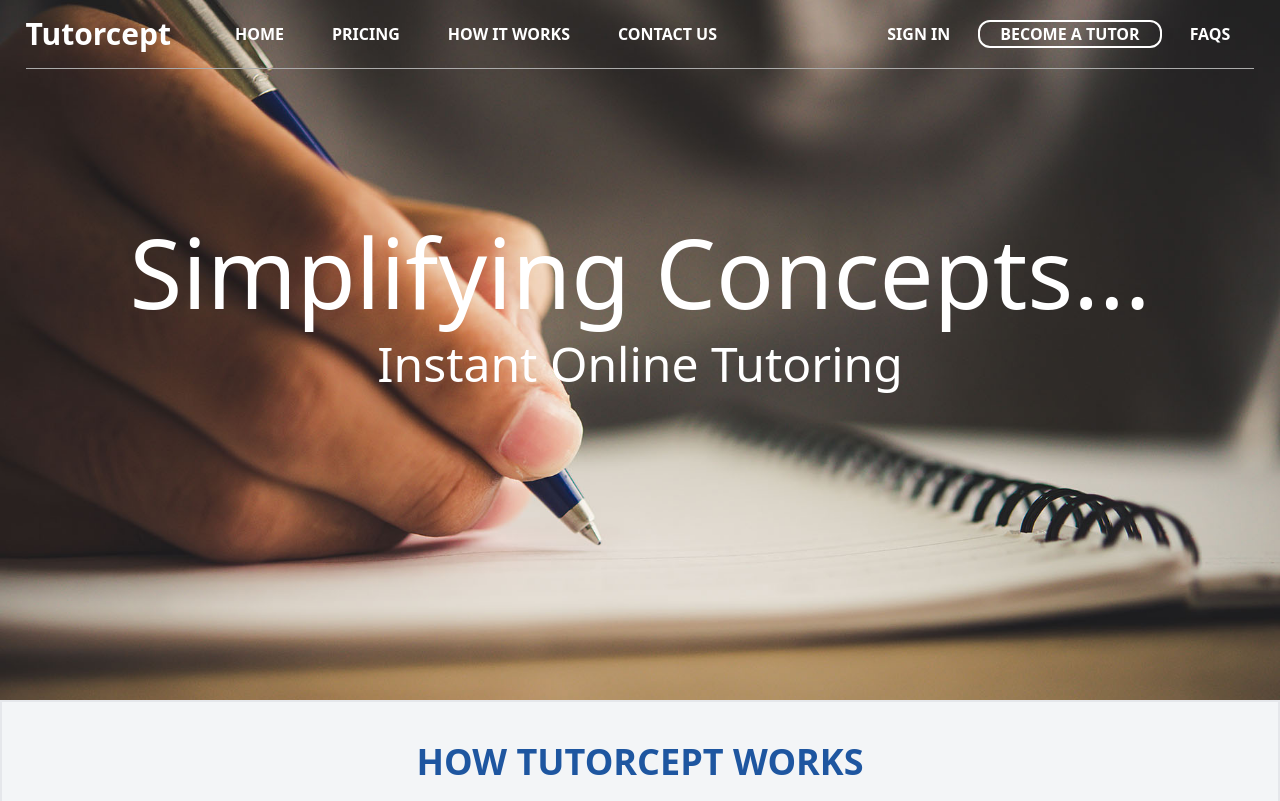
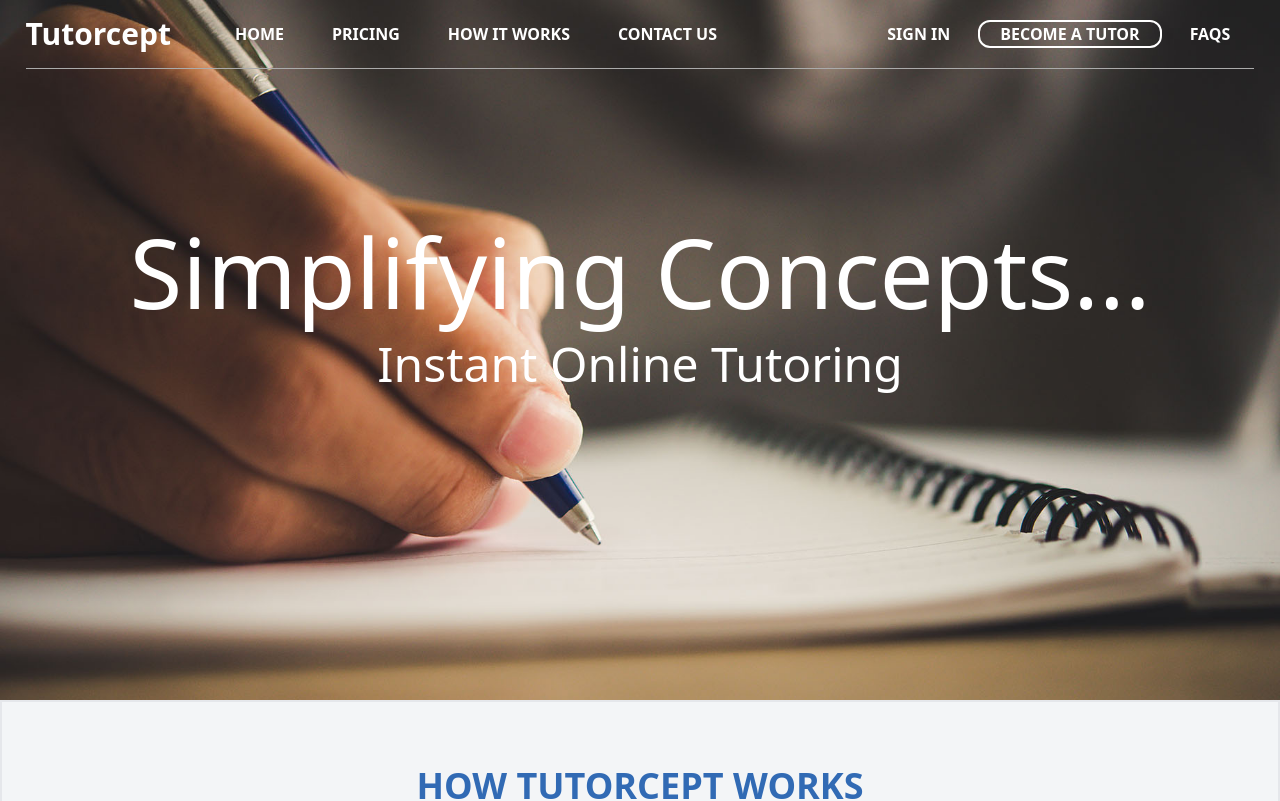
Before and after one commit to ati07/Tutorcept, a Next.js app: page / in a window 1280 px wide. Shown: the top 801 px of the page. Built offline with nearby package versions, Linux system fonts and the light colour scheme.

Commit message:
18th commit

```diff
--- a/component/Banner.js
+++ b/component/Banner.js
@@ -1,11 +1,18 @@
 import Imaage from 'next/image'
+import {useEffect} from 'react'
+import AOS from 'aos';
+import 'aos/dist/aos.css';
 function Banner({Title}) {
     // bg-[rgba(26,23,23,.49)]
+    useEffect(()=> {
+        AOS.init({duration:3000,
+            once: true});
+    })
     return (
         <div className="banner flex justify-center align-center bg-banner h-[600px] .bg-center w-full object-cover">
             <div className="w-full text-center">
-                <h1 className='mt-56 text-white text-8xl '>Simplifying Concepts... <br/></h1>
-                <h1 className='mt-5 text-5xl text-white'>Instant Online Tutoring</h1>
+                <h1 data-aos="zoom-in" className='mt-56 text-white text-8xl '>Simplifying Concepts... <br/></h1>
+                <h1 data-aos="zoom-out" className='mt-5 text-5xl text-white'>Instant Online Tutoring</h1>
             </div>
         </div>
     )
--- a/component/HowItWorks.js
+++ b/component/HowItWorks.js
@@ -11,8 +11,8 @@ function HowItWorks() {
     })
     return (
         <div className='howitworks flex flex-col align-center bg-[#f3f5f7] border-2 w-full h-[900px]'>
-            <div className='flex justify-center w-full h-auto mt-10 text-3xl font-semibold align-center'>
-                <h1 className='text-4xl font-bold text-[#1e56a0] uppercase'>How Tutorcept Works</h1>
+            <div className='flex justify-center w-full h-auto mt-16 text-3xl font-semibold align-center'>
+                <h1 className='text-4xl font-bold text-[#316ab4] uppercase'>How Tutorcept Works</h1>
             </div>
             <div className='lg:flex justify-around mt-10 item-center lg:px-[40px]'>
                 <div data-aos="fade-right" className='bg-[#fff] shadow-2xl lg:p-[30px] p-[10px] rounded-xl text-center lg:w-[350px] w-52'>
```
Also changed, not shown: public/Indian Boards1.png (added).
